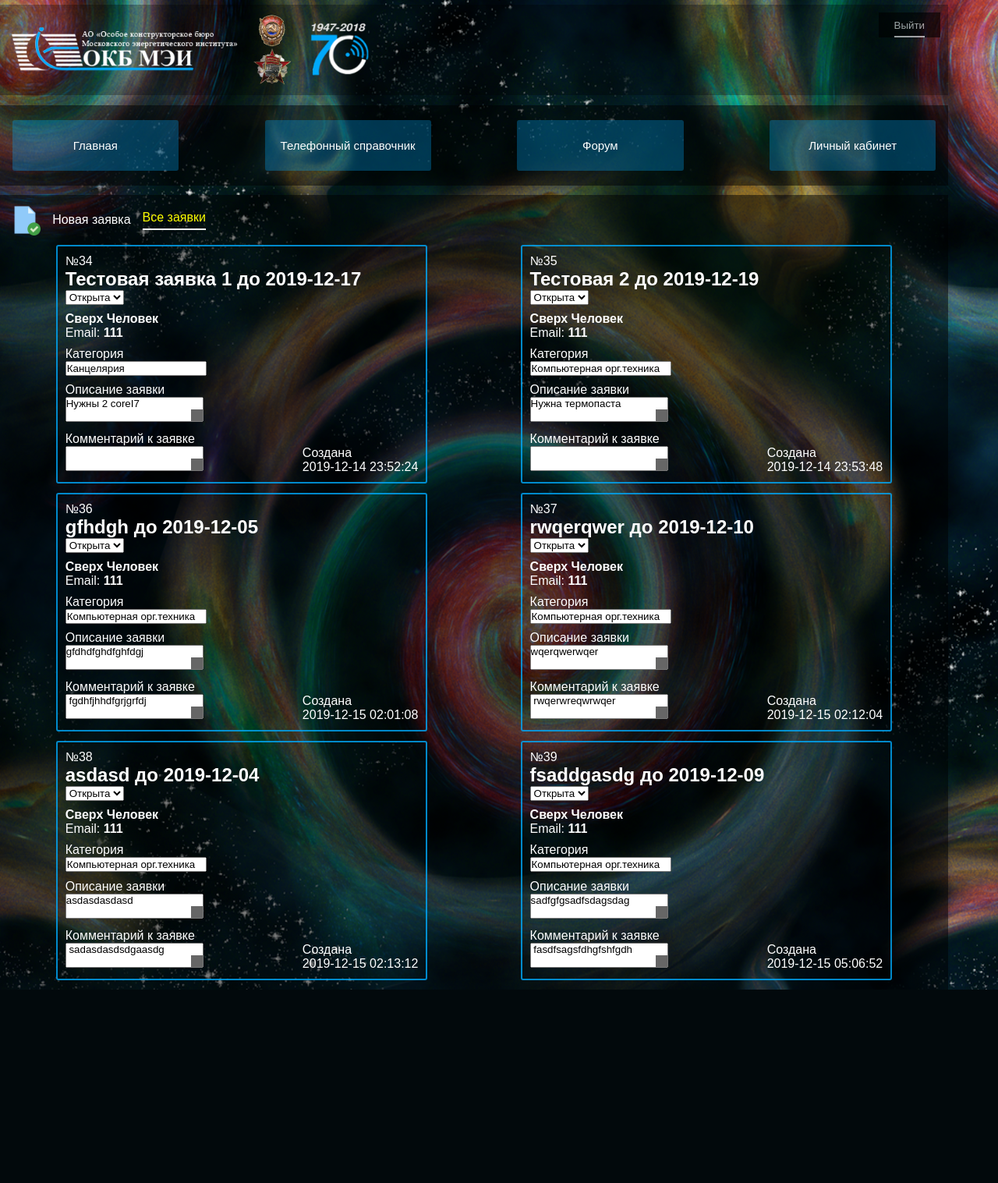
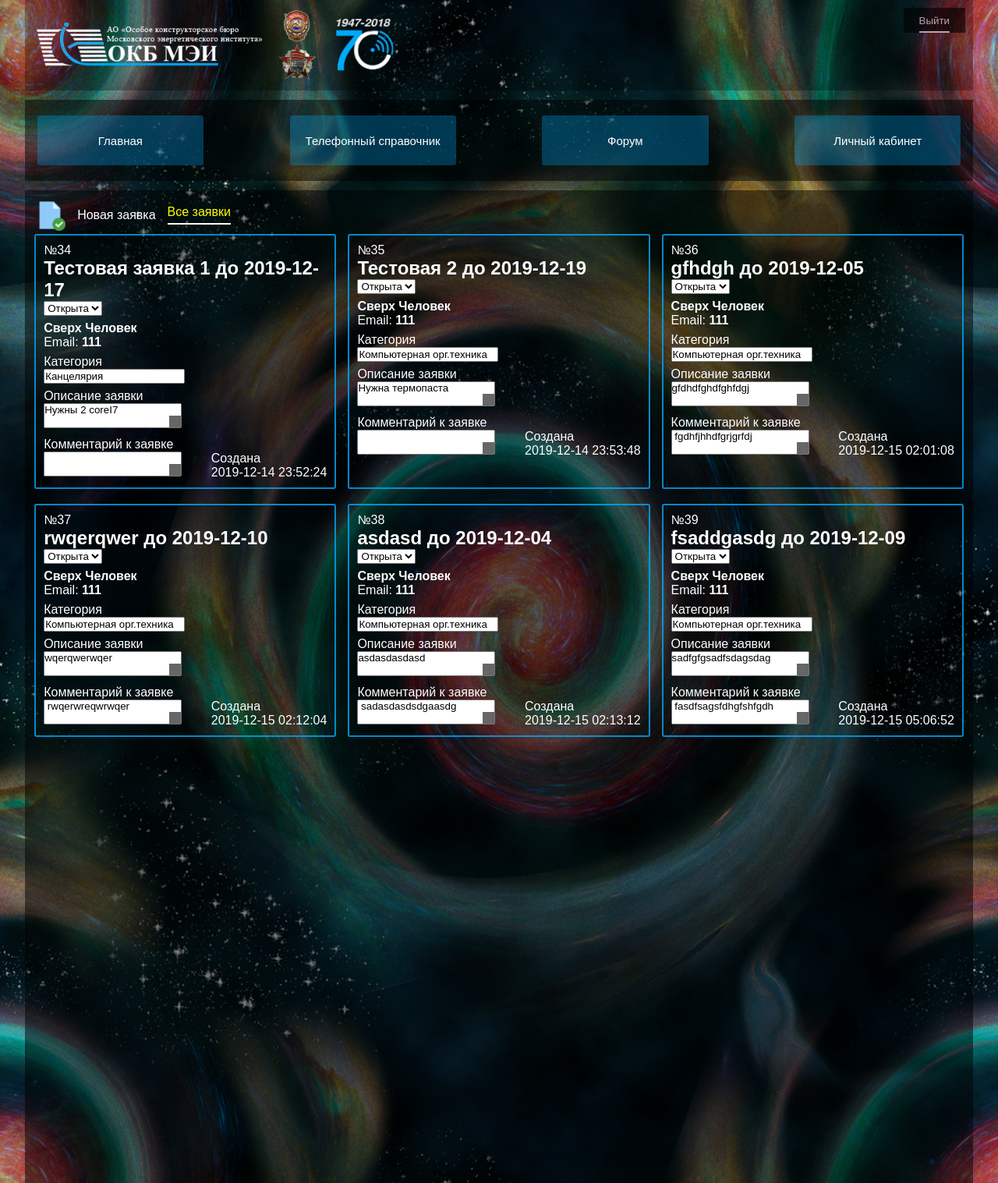
Before and after one commit to CallofMan/practice-, a PHP site: page /allRequests.php in a window 1280 px wide. Shown: the whole page at 78% size. Before the commit the page ends 1269 px from the top, so only its background shows below. Run offline with PHP 8.4, Linux system fonts and the light colour scheme; a user stored in the database is signed in; data comes from the database, SQL or seed files in the repository; data that the repository does not hold is empty.

Commit message:
Пофлексил страницу всех заявок

```diff
--- a/allRequests.php
+++ b/allRequests.php
@@ -9,6 +9,7 @@
 	<title>Все заявки</title>
 	<link rel="stylesheet" type="text/css" href="styles/style_requests.css">
 	<link rel="stylesheet" href="styles/general.css">
+	<meta name="viewport" content="width=device-width, initial-scale=1">
 </head>
 <body>
 
--- a/styles/style_requests.css
+++ b/styles/style_requests.css
@@ -34,9 +34,17 @@
 	justify-content: space-between;
 	align-items: flex-start;
 	background-color: rgba(0, 0, 0, 0.3);
-	margin-top: 0.5%;
 	padding: 10px;
 	width: 95%;
+	margin-right: 0px;
+}
+
+div.wrapper
+{
+	display: flex;
+	justify-content: center;
+	align-items: center;
+	flex-direction: column;
 }
 
 img.logo {
@@ -99,6 +107,7 @@
 
 section.center {
 	width: 100%;
+	min-height: 1273px;
 	display: flex;
 	background-color: rgba(0, 0, 0, 0.5);
 	margin-top: 1%;
@@ -107,6 +116,7 @@
 div.infoAndButton {
 	display: flex;
 	width: 100%;
+	min-height: 500px;
 	flex-flow: column;
 	align-items: flex-start;
 	margin: 1%;
@@ -191,10 +201,14 @@
 
 div.requestsWrapper {
 	width: 100%;
-	display: flex;
-	flex-flow: row wrap;
-	justify-content: space-around;
-	align-items: flex-start;
+	grid-gap: 15px;
+    display: grid;
+    grid-template-columns: 1fr 1fr 1fr;
+}
+
+div.requestWrapper:last-child
+{
+	justify-self: flex-start;
 }
 
 div.requestWrapper {
@@ -202,7 +216,7 @@
 	border: 2px solid  rgba(0, 169, 251, 0.8);
 	border-radius: 3px;
 	padding: 10px;
-	width: 40%;
+	width: 100%;
 	margin-top: 1%;
 }
 
@@ -295,6 +309,10 @@
 	/* section.center, ul.listUsers {
 		height: 275px;
 	} */
+		div.requestsWrapper
+		{
+			grid-template-columns: 1fr 1fr;
+		}
 }
 
 @media screen and (max-width: 500px)
@@ -326,4 +344,8 @@
 	/* section.center, ul.listUsers {
 		height: 225px;
 	} */
+	div.requestsWrapper
+	{
+		grid-template-columns: 1fr;
+	}
 }
```
